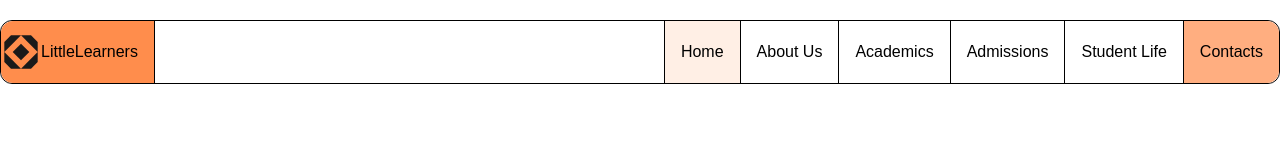
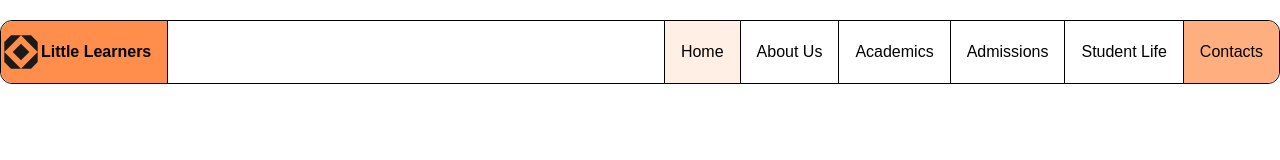
Before and after one commit to marcellandreas/little_learners, a React (Vite) app: page / in a window 1280 px wide. Shown: the top 160 px of the page. Built offline with nearby package versions, Linux system fonts and the light colour scheme.

Commit message:
feat: merapihkan navbar

```diff
--- a/src/components/Navbar/index.jsx
+++ b/src/components/Navbar/index.jsx
@@ -42,7 +42,7 @@ const Navbar = () => {
             className="flex items-center border-r rounded-s-xl border-black pr-4 bg-orange-65"
           >
             <img src="/logo.svg" alt="" />
-            <p>LittleLearners</p>
+            <p className=" font-semibold">Little Learners</p>
           </Link>
         </div>
         <ul className=" w-1/2 justify-end h-full md:flex hidden">
```
